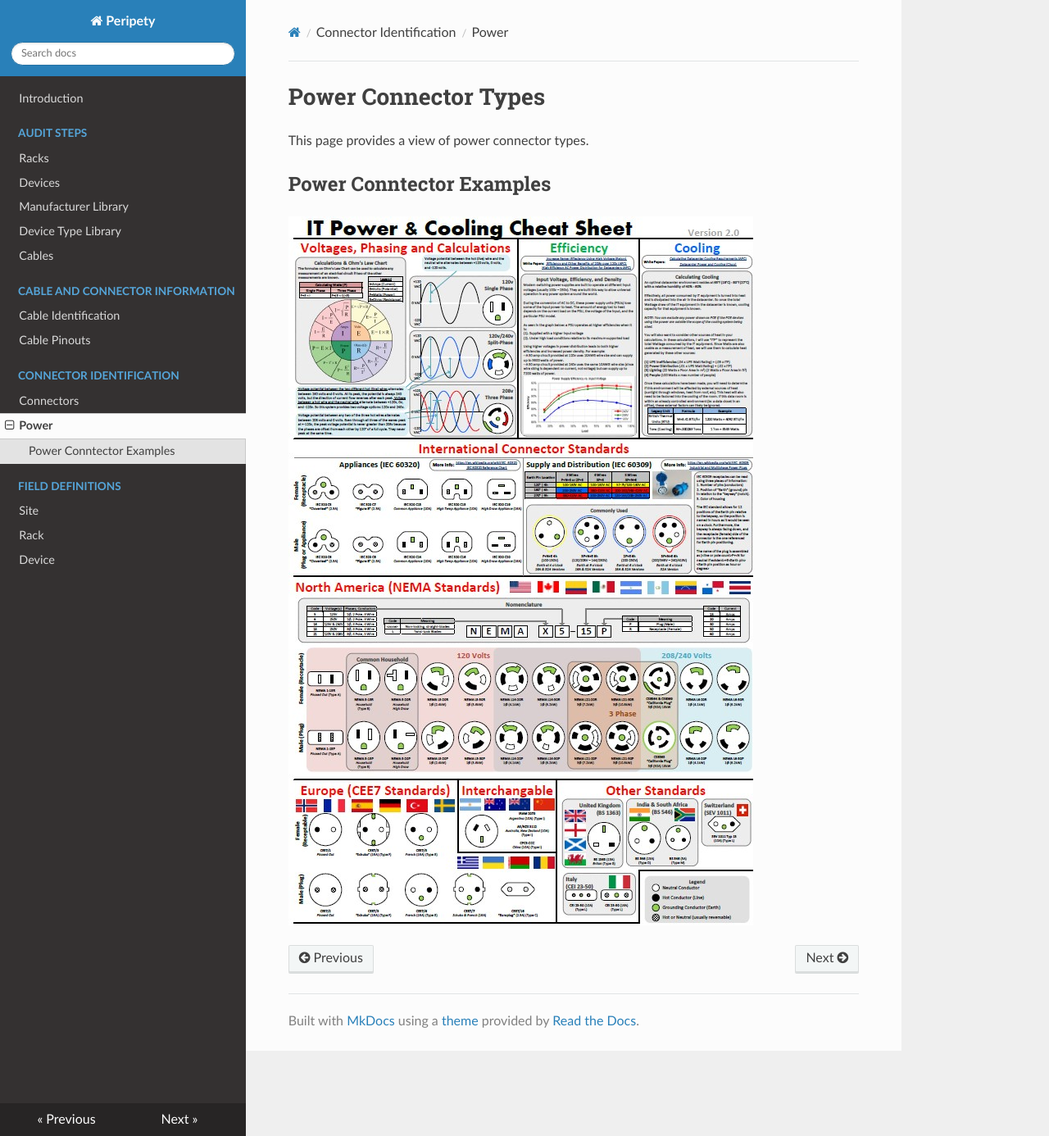
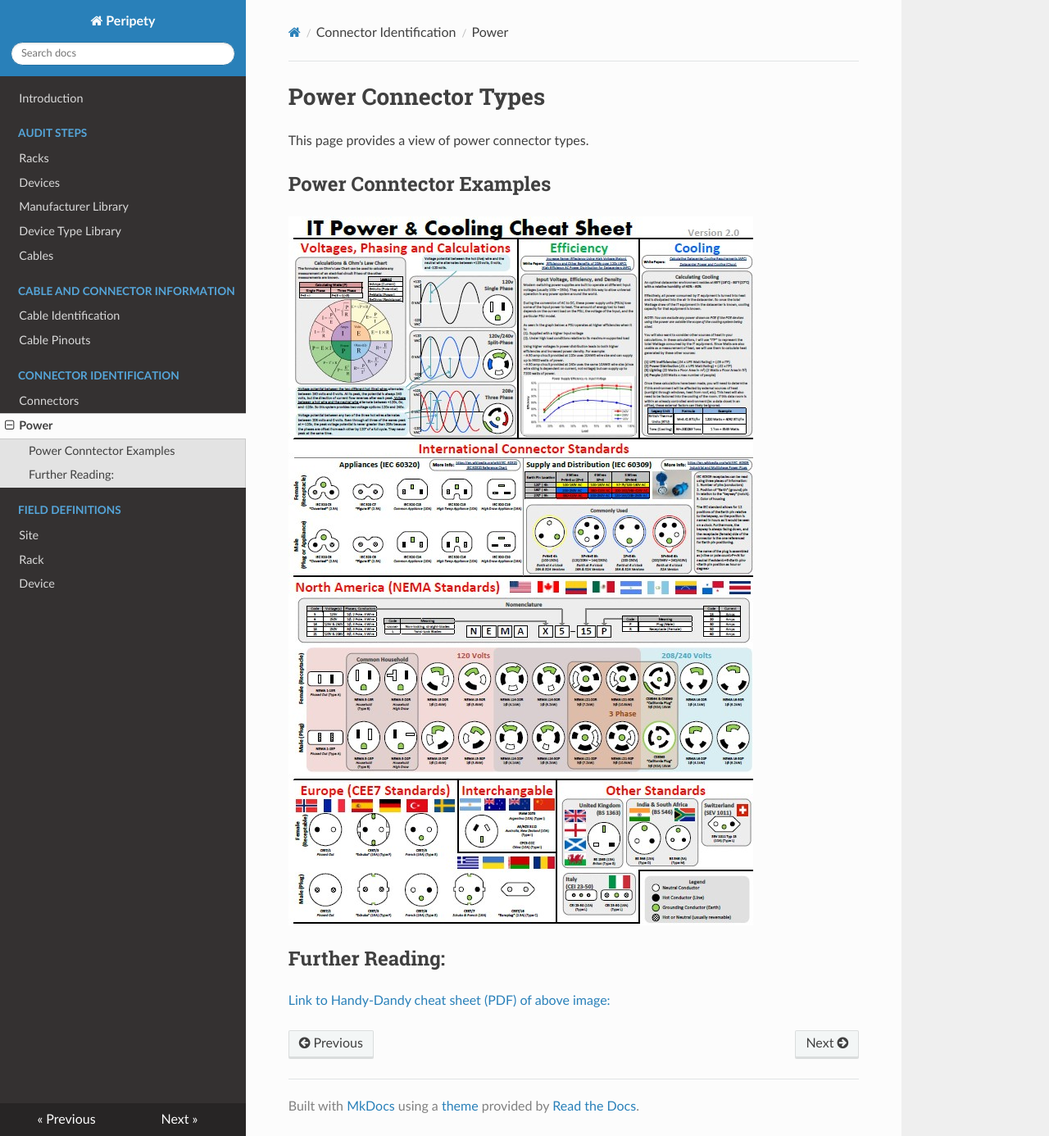
Before and after one commit to gadler01/peripety-docs, an MkDocs documentation site: the page built from docs/audit-steps/power.md, in a window 1280 px wide and 1386 px high. Shown: the whole window at 82% size. Built offline with MkDocs 1.6.1, drawn with Linux system fonts in a browser that asks for light colours; nearby versions of some CDN libraries; old or Windows-style settings are respelled for this version of MkDocs.

Commit message:
Update power.md

```diff
--- a/docs/audit-steps/power.md
+++ b/docs/audit-steps/power.md
@@ -5,3 +5,8 @@ This page provides a view of power connector types.
 ## Power Conntector Examples
 
 ![Power Connectors](../img/Power.jpg)
+
+
+##Further Reading:
+
+[Link to Handy-Dandy cheat sheet (PDF) of above image:](http://blog.packetsar.com/wp-content/uploads/Power_and_Cooling_Cheat_Sheet.pdf)
```
